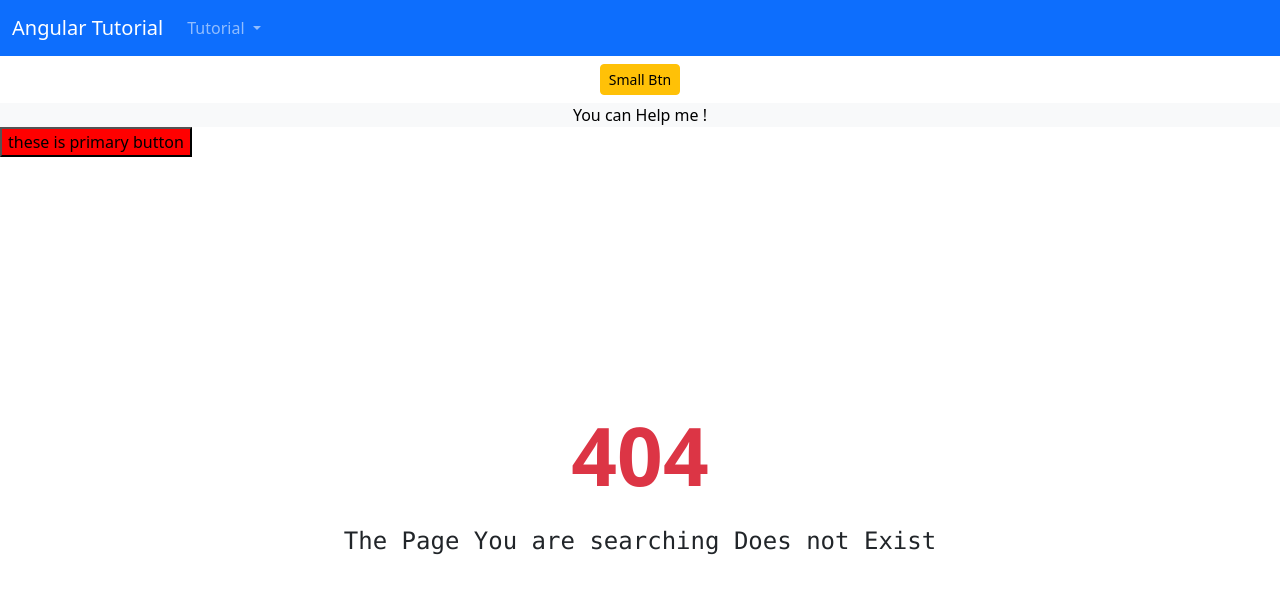
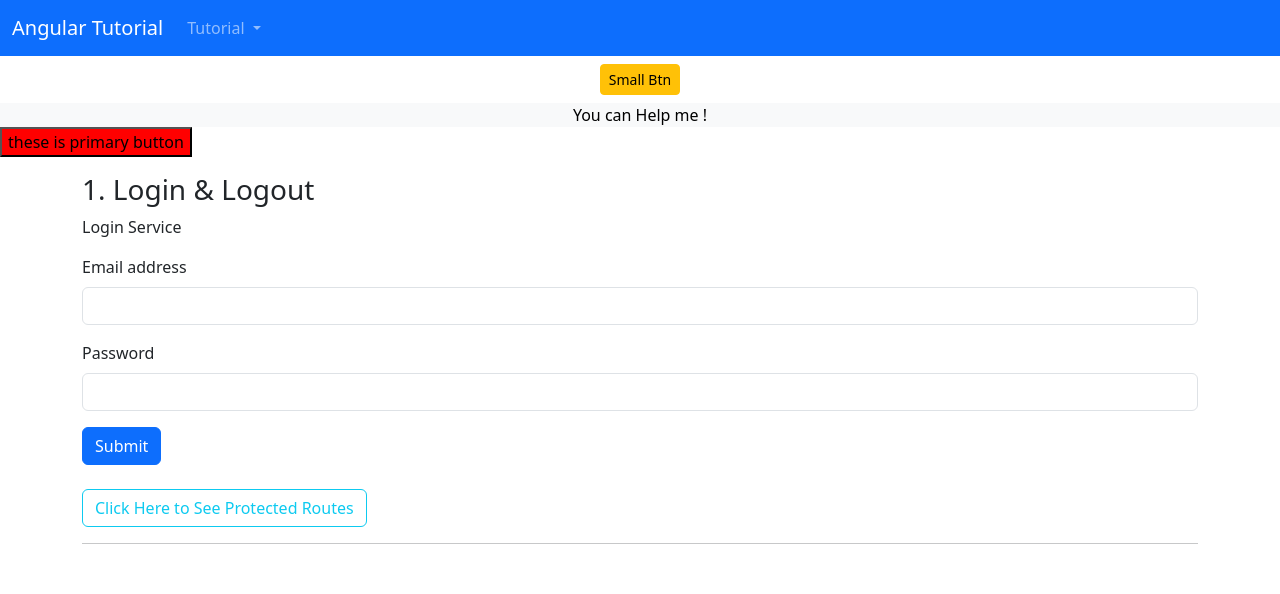
Before and after one commit to PrathameshSystenics/Angular_Tutorial, an Angular app in the folder AngularTut/: page /guard in a window 1280 px wide. Before the commit this address had no page. Shown: the top 594 px of the page. Built offline with nearby package versions, Linux system fonts and the light colour scheme.

Commit message:
Auth Guard Tutorial

```diff
--- a/AngularTut/src/app/Header/navlinks/navlinks.component.html
+++ b/AngularTut/src/app/Header/navlinks/navlinks.component.html
@@ -1,12 +1,6 @@
 <ul class="navbar-nav me-auto mb-2 mb-lg-0">
   <li class="nav-item dropdown">
-    <button
-      class="nav-link dropdown-toggle"
-      href="#"
-      role="button"
-      data-bs-toggle="dropdown"
-      aria-expanded="false"
-    >
+    <button class="nav-link dropdown-toggle" href="#" role="button" data-bs-toggle="dropdown" aria-expanded="false">
       Tutorial
     </button>
     <ul class="dropdown-menu">
@@ -17,35 +11,31 @@
         <a class="dropdown-item" routerLink="/directive" routerLinkActive="bg-warning text-black">2. Directives </a>
       </li>
       <li>
-        <a class="dropdown-item" routerLink="/binding"
-        routerLinkActive="bg-warning text-black">3. Binding and Custom Binding
+        <a class="dropdown-item" routerLink="/binding" routerLinkActive="bg-warning text-black">3. Binding and Custom
+          Binding
         </a>
       </li>
       <li>
-        <a class="dropdown-item" routerLink="/referencevar" routerLinkActive="bg-warning text-black"
-          >4. Template Reference and Component Reference Variable
+        <a class="dropdown-item" routerLink="/referencevar" routerLinkActive="bg-warning text-black">4. Template
+          Reference and Component Reference Variable
         </a>
       </li>
       <li>
-        <a class="dropdown-item" routerLink="/deco&temp"
-        routerLinkActive="bg-warning text-black">5. Decorator and Templates</a
-        >
+        <a class="dropdown-item" routerLink="/deco&temp" routerLinkActive="bg-warning text-black">5. Decorator and
+          Templates</a>
       </li>
       <li>
-        <a class="dropdown-item" routerLink="/hooks"  routerLinkActive="bg-warning text-black">6. LifeCycle Hooks</a>
+        <a class="dropdown-item" routerLink="/hooks" routerLinkActive="bg-warning text-black">6. LifeCycle Hooks</a>
       </li>
       <li><a class="dropdown-item" routerLink="/concepts" routerLinkActive="bg-warning text-black">7. Concepts </a></li>
       <li>
-        <a class="dropdown-item" routerLink="/services-dependency" routerLinkActive="bg-warning text-black"
-          >8. Services & Dependency Injection</a
-        >
+        <a class="dropdown-item" routerLink="/services-dependency" routerLinkActive="bg-warning text-black">8. Services
+          & Dependency Injection</a>
       </li>
-      <li><a class="dropdown-item" routerLink="/routes" routerLinkActive="bg-warning text-black">9. Routing in Angular</a></li>
-      <li><a class="dropdown-item" routerLink="/directive">Directives </a></li>
-      <li>
-        <hr class="dropdown-divider" />
-      </li>
-      <li><a class="dropdown-item" href="#">Something else here</a></li>
+      <li><a class="dropdown-item" routerLink="/routes" routerLinkActive="bg-warning text-black">9. Routing in
+          Angular</a></li>
+      <li><a class="dropdown-item" routerLink="/guard" routerLinkActive="bg-warning text-black">10. Route Guard</a></li>
+
     </ul>
   </li>
 </ul>
--- /dev/null
+++ b/AngularTut/src/app/Pages/protected-routes/protected-routes.component.html
@@ -0,0 +1,3 @@
+<div class="container mt-3">
+  These is the Protected Route Page
+</div>
--- /dev/null
+++ b/AngularTut/src/app/Pages/routeguard/routeguard.component.html
@@ -0,0 +1,10 @@
+<div class="container">
+
+  <h3 class="mt-3">1. Login & Logout</h3>
+  <login />
+  <button class="btn btn-outline-info mt-4" routerLink="/protected">
+    Click Here to See Protected Routes
+  </button>
+  <hr>
+
+</div>
--- /dev/null
+++ b/AngularTut/src/app/Services/auth.guard.ts
@@ -0,0 +1,18 @@
+import {
+  ActivatedRouteSnapshot,
+  CanActivateFn,
+  RouterStateSnapshot,
+} from '@angular/router';
+import { AuthService } from './auth.service';
+import { inject } from '@angular/core';
+
+// implementing the CanActivateFn guard.
+// when it returns true you can able to view the specified component.
+export const CanActivate: CanActivateFn = (
+  route: ActivatedRouteSnapshot,
+  state: RouterStateSnapshot
+):boolean => {
+  let authService: AuthService = inject(AuthService);
+
+  return authService.isLoggedIn;
+};
--- /dev/null
+++ b/AngularTut/src/app/Services/auth.service.ts
@@ -0,0 +1,34 @@
+import { Injectable } from '@angular/core';
+
+export type User = {
+  username: string;
+  password: string;
+};
+
+@Injectable({
+  providedIn: 'root',
+})
+export class AuthService {
+  private users: User[] = [
+    { username: 'johndoe', password: 'password123' },
+    { username: 'janesmith', password: 'securePass456' },
+    { username: 'mikejohnson', password: 'mike789!@#' },
+  ];
+
+  public isLoggedIn: boolean = false;
+
+  login(username: string, password: string) {
+    let user: User = this.users.find(
+      (u) => u.username === username && u.password === password
+    ) as User;
+
+    if (user !== undefined) {
+      this.isLoggedIn = true;
+    }
+    return user;
+  }
+
+  logout() {
+    this.isLoggedIn = false;
+  }
+}
--- a/AngularTut/src/app/app-routing.module.ts
+++ b/AngularTut/src/app/app-routing.module.ts
@@ -14,6 +14,10 @@ import { RouterTutComponent } from './Pages/router-tut/router-tut.component';
 import { RouteParamComponent } from './route-param/route-param.component';
 import { QueryStringComponent } from './query-string/query-string.component';
 import { FragmentComponent } from './fragment/fragment.component';
+import { RouteguardComponent } from './Pages/routeguard/routeguard.component';
+import { ProtectedRoutesComponent } from './Pages/protected-routes/protected-routes.component';
+// importing the function of inactivate
+import { CanActivate } from './Services/auth.guard';
 
 // Defining the routes
 const routes: Routes = [
@@ -44,7 +48,14 @@ const routes: Routes = [
       { path: 'fragments', component: FragmentComponent },
     ],
   },
-
+  { path: 'guard', component: RouteguardComponent },
+  // defining the canactivate route guard in the routes only
+  {
+    path: 'protected',
+    component: ProtectedRoutesComponent,
+    // you can define the arrow function over here but these is the best approach to apply the route guard.
+    canActivate: [CanActivate],
+  },
   { path: '**', component: NotfoundComponent },
 ];
 
--- a/AngularTut/src/app/app.module.ts
+++ b/AngularTut/src/app/app.module.ts
@@ -76,6 +76,9 @@ import { RouterTutComponent } from './Pages/router-tut/router-tut.component';
 import { RouteParamComponent } from './route-param/route-param.component';
 import { QueryStringComponent } from './query-string/query-string.component';
 import { FragmentComponent } from './fragment/fragment.component';
+import { RouteguardComponent } from './Pages/routeguard/routeguard.component';
+import { LoginComponent } from './login/login.component';
+import { ProtectedRoutesComponent } from './Pages/protected-routes/protected-routes.component';
 
 // Creating the injection Token with the string
 export const API_URL = new InjectionToken<string>('API_URL');
@@ -154,6 +157,9 @@ export const API_URL = new InjectionToken<string>('API_URL');
     RouteParamComponent,
     QueryStringComponent,
     FragmentComponent,
+    RouteguardComponent,
+    LoginComponent,
+    ProtectedRoutesComponent,
   ],
   imports: [
     BrowserModule,
--- /dev/null
+++ b/AngularTut/src/app/login/login.component.html
@@ -0,0 +1,26 @@
+<div>
+  <p>
+    Login Service
+  </p>
+  <div *ngIf="!authservice.isLoggedIn else logtemp">
+
+    <form>
+      <div class="mb-3">
+        <label for="exampleInputEmail1" class="form-label">Email address</label>
+        <input type="email" class="form-control" id="exampleInputEmail1" aria-describedby="emailHelp" #usernamebox>
+      </div>
+      <div class="mb-3">
+        <label for="exampleInputPassword1" class="form-label">Password</label>
+        <input type="text" class="form-control" id="exampleInputPassword1" #passwordbox>
+      </div>
+      <button type="submit" class="btn btn-primary" (click)="onsubmit($event)">Submit</button>
+    </form>
+
+  </div>
+  <ng-template #logtemp>
+    You are LoggedIn User
+    <button class="btn btn-outline-danger" (click)="this.authservice.logout()">
+      LogOut
+    </button>
+  </ng-template>
+</div>
--- /dev/null
+++ b/AngularTut/src/app/login/login.component.ts
@@ -0,0 +1,44 @@
+import {
+  Component,
+  ElementRef,
+  inject,
+  ViewChild,
+  viewChild,
+} from '@angular/core';
+import { AuthService } from '../Services/auth.service';
+
+@Component({
+  selector: 'login',
+  templateUrl: './login.component.html',
+  styles: ``,
+})
+export class LoginComponent {
+  @ViewChild('usernamebox')
+  usernameEle: ElementRef = null as any;
+
+  @ViewChild('passwordbox')
+  passwordEle: ElementRef = null as any;
+
+  authservice: AuthService = inject(AuthService);
+
+  onsubmit(event: Event) {
+    event.preventDefault();
+    if (
+      this.usernameEle.nativeElement?.value &&
+      this.passwordEle.nativeElement?.value
+    ) {
+      if (
+        this.authservice.login(
+          this.usernameEle.nativeElement?.value,
+          this.passwordEle.nativeElement?.value
+        )
+      ) {
+        alert('Welcome ' + this.usernameEle.nativeElement?.value);
+        return;
+      }
+      alert('No Userfound');
+      return;
+    }
+    alert('Enter The credentials');
+  }
+}
```
Also changed, not shown: AngularTut/src/app/Pages/protected-routes/protected-routes.component.ts (added, +9 -0 lines), AngularTut/src/app/Pages/routeguard/routeguard.component.ts (added, +9 -0 lines).
